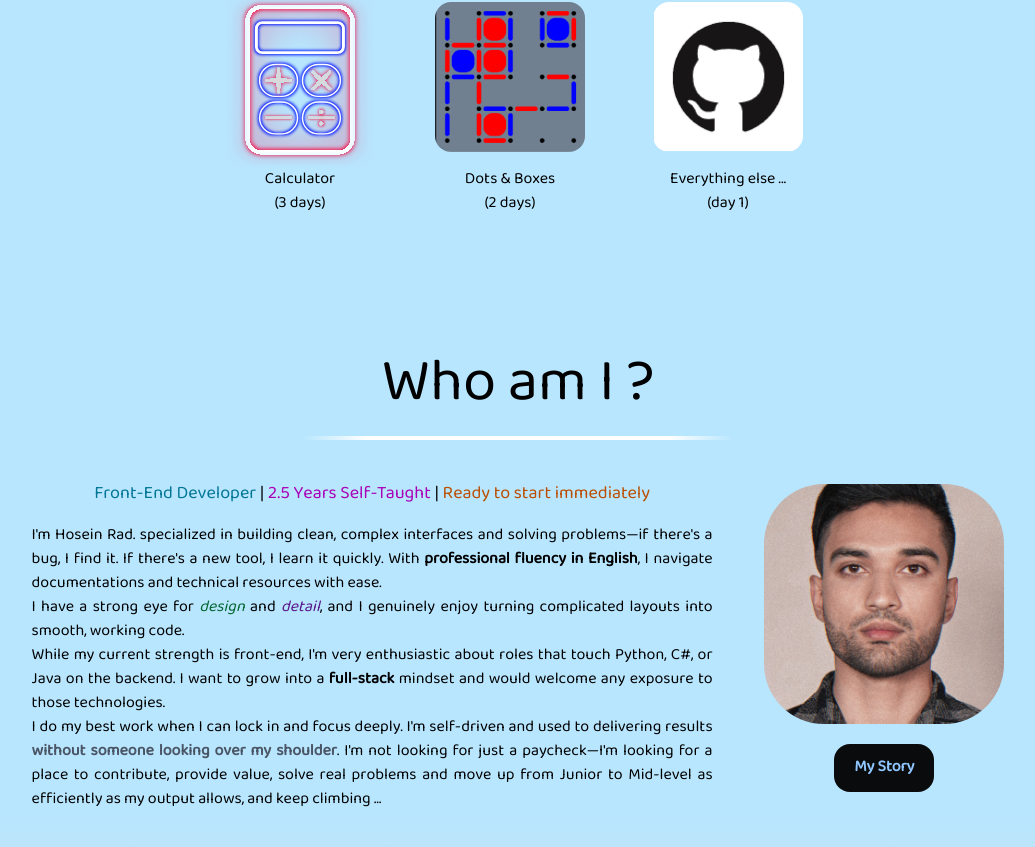
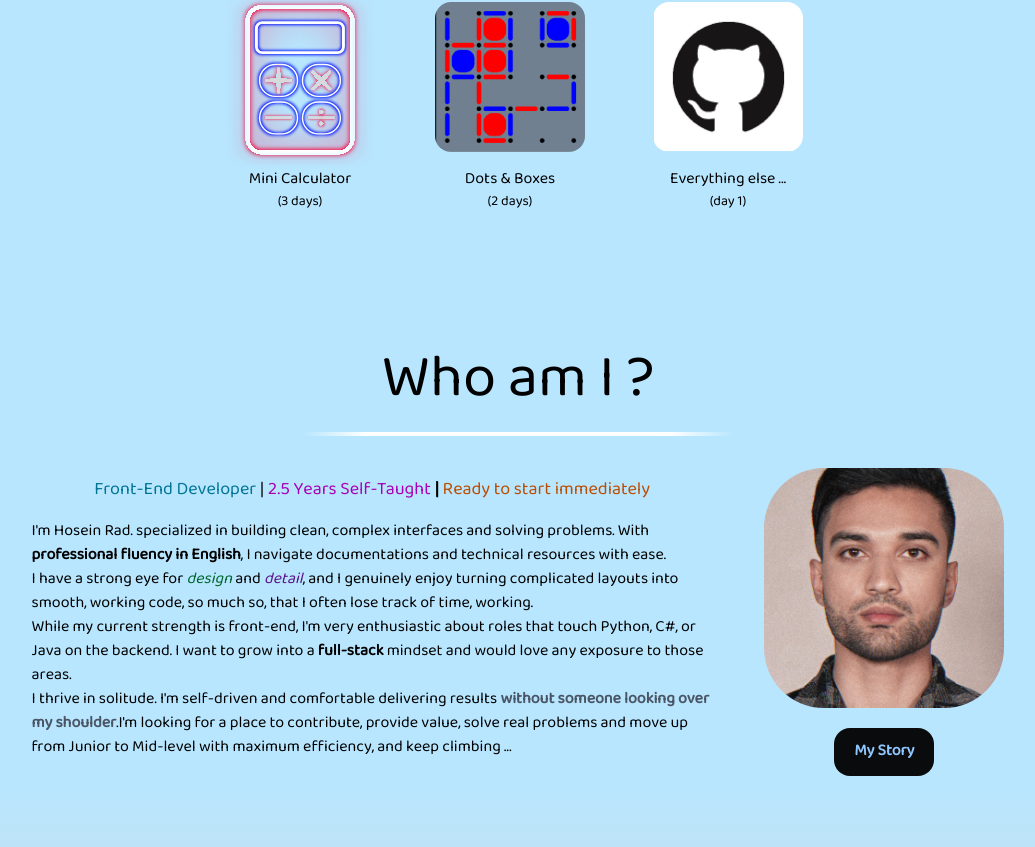
Before and after one commit to Hosein-rad/portfolio, a Next.js app: page / in a window 1280 px wide. Shown: the part 2453-3300 px from the top of the page, without its empty margins (122-1157 px from the left). Built offline with nearby package versions, Linux system fonts and the light colour scheme.

Commit message:
finished responsiveness on mobile and md+ (tailwind) just a few sweaks left

```diff
--- a/app/components/About/About.jsx
+++ b/app/components/About/About.jsx
@@ -39,16 +39,16 @@ const About = () => {
   return (
     <div
       id="about"
-      className="h-fit pt-25 bg-sky-200 dark:bg-sky-950 flex flex-col items-center text-black dark:text-white"
+      className="h-fit pt-15 md:pt-25 bg-sky-200 dark:bg-sky-950 flex flex-col items-center text-black dark:text-white"
     >
       {openStory && (
         <div
           id="dots-boxes"
           onClick={handleOverlayClick}
-          className="absolute -mt-100 -left-20 w-[150dvw] h-[300dvh] backdrop-blur-3xl z-100 duration-300"
+          className="absolute -mt-100 md:-left-20 w-screen h-[300dvh] md:w-[150dvw] md:h-[300dvh] backdrop-blur-3xl z-100 duration-300"
         >
           {createPortal(
-            <div className="fixed h-full top-0 left-0 mx-40 flex flex-col items-end rounded-4xl border backdrop-brightness-20 text-white z-101 animate-open-portal origin-[90%_50%] leading-relaxed">
+            <div className="fixed h-full top-0 left-0 mx-5 md:mx-40 flex flex-col items-end rounded-4xl border backdrop-brightness-20 text-white z-101 animate-open-portal origin-center md:origin-[90%_50%] leading-relaxed">
               <div className="w-full flex justify-end border-b bg-black/90 rounded-t-4xl z-101">
                 <Image
                   src="/svgs/close.svg"
@@ -59,7 +59,7 @@ const About = () => {
                   onClick={() => setOpenStory(() => false)}
                 />
               </div>
-              <p className="h-140 px-5 mx-10 -mt-15 -mb-15 py-20 text-justify overflow-y-scroll scroll-hidden z-100">
+              <p className="h-140 px-5 md:mx-10 -mt-15 -mb-15 py-20 text-justify text-sm md:text-[16px] overflow-y-scroll scroll-hidden z-100">
                 I&apos;m a 28 year-old English teacher. I entered the classroom
                 for one simple reason: <strong>passion</strong>. I genuinely
                 wanted to <em>shape minds and make a difference</em>. But after
@@ -183,11 +183,11 @@ const About = () => {
           )}
         </div>
       )}
-      <h1 className="w-fit px-20 py-5 text-black dark:text-white text-center text-6xl border-white dark:border-black border-b-4 mask-x-from-85%">
+      <h1 className="w-fit px-20 py-5 text-black dark:text-white text-center text-4xl md:text-6xl border-white dark:border-black border-b-4 mask-x-from-85%">
         Who am I ?
       </h1>
 
-      <div className="flex justify-between flex-col md:flex-row-reverse w-4/5 overflow-hidden">
+      <div className="flex justify-between flex-col md:flex-row-reverse w-full md:w-4/5 overflow-hidden">
         <div
           id="my-story"
           className="relative flex flex-col items-center justify-center duration-300 group"
@@ -224,46 +224,44 @@ const About = () => {
             My Story
           </button>
         </div>
-        <p className="w-[70%] mt-10 text-md text-justify">
-          <span className="block mb-4 text-lg text-center font-normal">
+        <p className="md:w-[70%] mt-5 md:mt-10">
+          <span className="w-full block mb-4 text-lg text-center font-normal">
             <span className="text-cyan-700 dark:text-cyan-200">
               Front-End Developer
             </span>{" "}
             |
-            <span className="text-fuchsia-700 dark:text-fuchsia-200">
+            <span className="text-fuchsia-700 dark:text-fuchsia-200 text-nowrap">
               {" "}
               2.5 Years Self-Taught
             </span>{" "}
-            |
-            <span className="text-amber-700 dark:text-amber-200">
+            <b className="hidden md:inline">|</b>
+            <span className="text-amber-700 dark:text-amber-200 text-nowrap">
               {" "}
               Ready to start immediately
             </span>
           </span>
           I&apos;m Hosein Rad. specialized in building clean, complex interfaces
-          and solving problems—if there&apos;s a bug, I find it. If there&apos;s
-          a new tool, I learn it quickly. With{" "}
+          and solving problems. With{" "}
           <strong>professional fluency in English</strong>, I navigate
           documentations and technical resources with ease. <br />I have a
           strong eye for{" "}
           <em className="text-green-800 dark:text-green-100">design</em> and{" "}
           <em className="text-purple-900 dark:text-purple-100">detail</em>, and
           I genuinely enjoy turning complicated layouts into smooth, working
-          code.
+          code, so much so, that I often lose track of time, working.
           <br /> While my current strength is front-end, I&apos;m very
           enthusiastic about roles that touch Python, C#, or Java on the
           backend. I want to grow into a <b>full-stack</b> mindset and would
-          welcome any exposure to those technologies.
-          <br /> I do my best work when I can lock in and focus deeply. I&apos;m
-          self-driven and used to delivering results
+          love any exposure to those areas.
+          <br /> I thrive in solitude. I&apos;m self-driven and comfortable
+          delivering results
           <strong className="text-gray-600 dark:text-gray-300">
             {" "}
             without someone looking over my shoulder
           </strong>
-          . I&apos;m not looking for just a paycheck—I&apos;m looking for a
-          place to contribute, provide value, solve real problems and move up
-          from Junior to Mid-level as efficiently as my output allows, and keep
-          climbing ...
+          .I&apos;m looking for a place to contribute, provide value, solve real
+          problems and move up from Junior to Mid-level with maximum efficiency,
+          and keep climbing ...
         </p>
       </div>
     </div>
--- a/app/components/Projects/MiniProjects.jsx
+++ b/app/components/Projects/MiniProjects.jsx
@@ -39,7 +39,7 @@ const MiniProjects = () => {
         <div
           id="dots-boxes"
           onClick={handleOverlayClick}
-          className="absolute w-[97dvw] h-[300dvh] backdrop-blur-md scroll-[none] z-100 duration-500"
+          className="absolute w-dvw md:w-[97dvw] h-[300dvh] backdrop-blur-md scroll-[none] z-100 duration-500"
         >
           {createPortal(
             <div className="fixed inset-y-7 inset-x-auto size-fit flex flex-col items-center rounded-4xl border backdrop-brightness-40 text-white z-101 animate-open-portal">
@@ -68,7 +68,7 @@ const MiniProjects = () => {
         <div
           id="dots-boxes"
           onClick={handleOverlayClick}
-          className="absolute w-[97dvw] h-[300dvh] backdrop-blur-md scroll-[none] z-100 duration-500"
+          className="absolute w-dvw md:w-[97dvw] h-[300dvh] backdrop-blur-md scroll-[none] z-100 duration-500"
         >
           {createPortal(
             <div className="fixed inset-y-2 inset-x-auto size-fit flex flex-col items-center rounded-4xl border backdrop-brightness-40 text-white z-101 animate-open-portal origin-left">
@@ -103,10 +103,10 @@ const MiniProjects = () => {
           alt="a calculator icon in svg"
           width={150}
           height={100}
-          className="rounded-2xl mask-x-from-80% mask-y-from-90%"
+          className="rounded-2xl mask-x-from-80% mask-y-from-90% "
         />
-        <h3>Calculator</h3>
-        <p>(3 days)</p>
+        <h3 className="text-center">Mini Calculator</h3>
+        <p className="text-sm">(3 days)</p>
         <div className="absolute size-full inset-0 flex justify-center opacity-0 hover:opacity-100 backdrop-brightness-70 rounded-2xl duration-500">
           <Image
             src="/svgs/play.svg"
@@ -128,8 +128,8 @@ const MiniProjects = () => {
           height={100}
           className="m-2 mb-4 rounded-2xl"
         />
-        <h3>Dots & Boxes</h3>
-        <p>(2 days)</p>
+        <h3 className="text-center">Dots & Boxes</h3>
+        <p className="text-sm">(2 days)</p>
         <div className="absolute size-full inset-0 flex justify-center opacity-0 hover:opacity-100 backdrop-brightness-70 rounded-2xl duration-500">
           <Image
             src="/svgs/play.svg"
@@ -152,8 +152,8 @@ const MiniProjects = () => {
           height={150}
           className="m-2 mb-4 rounded-2xl"
         />
-        <h3>Everything else ...</h3>
-        <p>(day 1)</p>
+        <h3 className="text-center">Everything else ...</h3>
+        <p className="text-sm">(day 1)</p>
         <div className="absolute size-full inset-0 flex justify-center opacity-0 hover:opacity-100 backdrop-brightness-70 rounded-2xl duration-500">
           <Image
             src="/svgs/openLink.svg"
--- a/app/components/Projects/dots-boxes/DotsAndBoxes.jsx
+++ b/app/components/Projects/dots-boxes/DotsAndBoxes.jsx
@@ -2,7 +2,7 @@ import GameBoard from "./GameBoard";
 
 const DotsAndBoxes = ({ onReset }) => {
   return (
-    <div className="h-fit mx-10 mb-5 flex flex-col justify-center items-center">
+    <div className="h-fit mx-2 md:mx-10 mb-5 flex flex-col justify-center items-center">
       <div className="pb-2.5 flex justify-center gap-7.5">
         <div
           id="container"
```
Also changed, not shown: app/components/Contact/Contact.jsx (+7 -24 lines).
